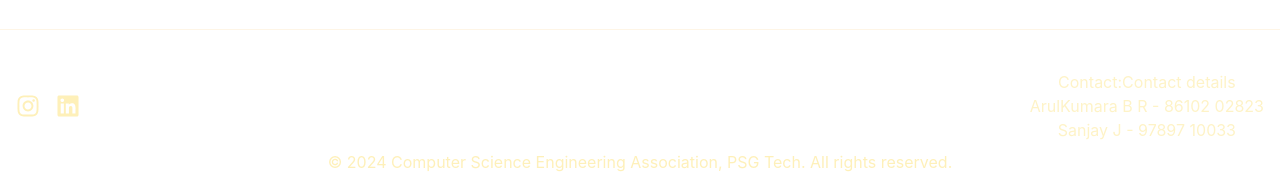
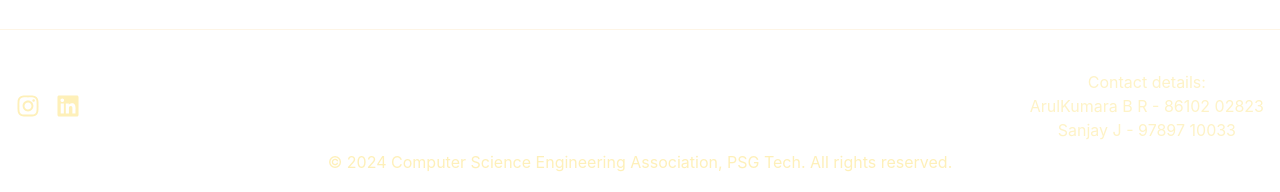
Before and after one commit to yesh-045/CSEA-Event-Registration, a React (Create React App) app in the folder frontend/: page / in a window 1280 px wide. Shown: the part 2662-2854 px from the top of the page. Built offline with nearby package versions, Linux system fonts and the light colour scheme.

Commit message:
Update contact details

```diff
--- a/frontend/src/components/homrPage.jsx
+++ b/frontend/src/components/homrPage.jsx
@@ -421,7 +421,7 @@ const HomePage = () => {
             </a>
           </div>
           <div className="text-amber-100 mt-2 md:mt-0">
-            <p>Contact:Contact details <br />
+            <p>Contact details: <br />
 ArulKumara B R - 86102 02823 <br />
 Sanjay J - 97897 10033</p>
           </div>
```
